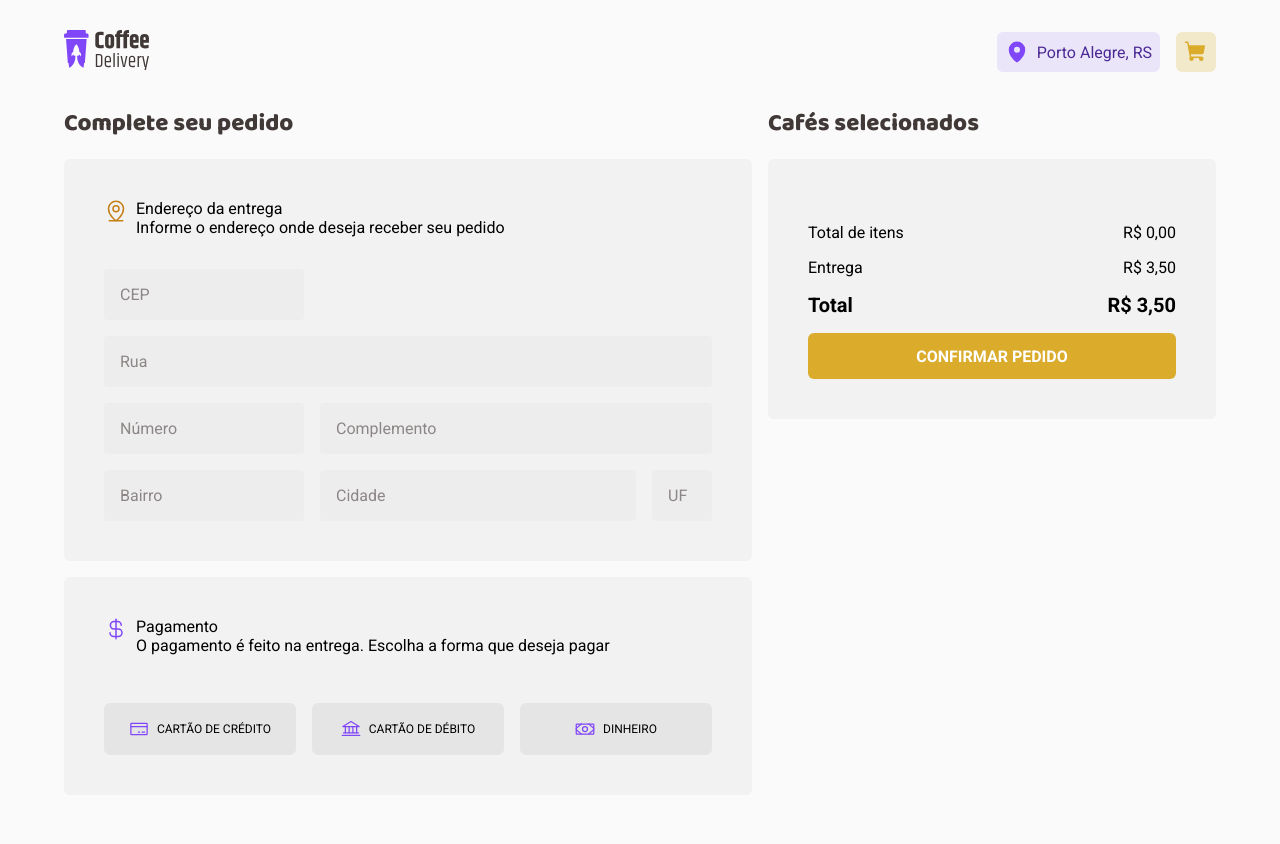
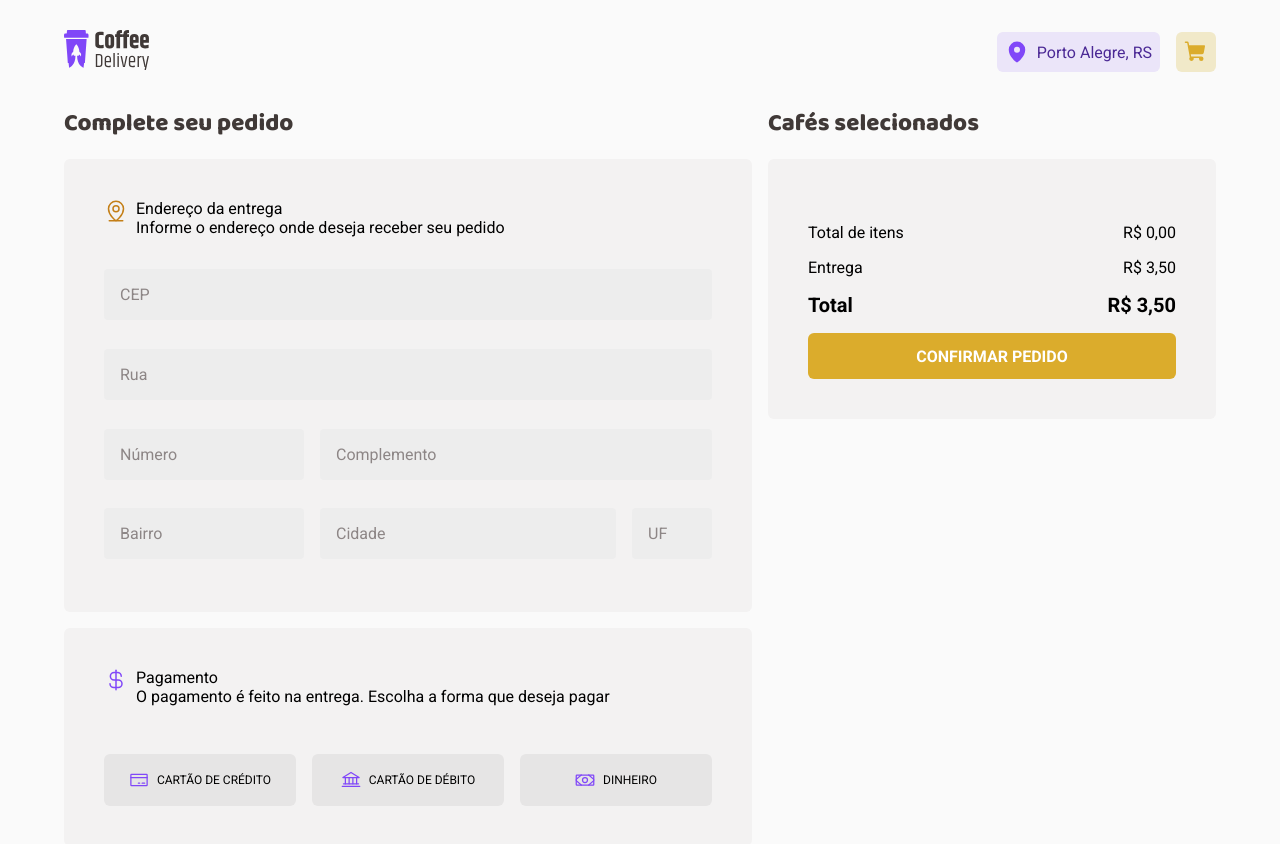
Before and after one commit to gabrieldiasss/coffeedelivery, a React (Vite) app: page /checkout in a window 1280 px wide. Before the commit the page ends 800 px from the top, so only its background shows below. Built offline with nearby package versions, Linux system fonts and the light colour scheme.

Commit message:
add form

```diff
--- a/package.json
+++ b/package.json
@@ -12,12 +12,16 @@
     "preview": "vite preview"
   },
   "dependencies": {
+    "@hookform/resolvers": "^3.0.0",
     "@types/styled-components": "^5.1.26",
+    "immer": "^9.0.21",
     "phosphor-react": "^1.4.1",
     "react": "^18.2.0",
     "react-dom": "^18.2.0",
+    "react-hook-form": "^7.43.8",
     "react-router-dom": "^6.9.0",
-    "styled-components": "^5.3.9"
+    "styled-components": "^5.3.9",
+    "zod": "^3.21.4"
   },
   "devDependencies": {
     "@types/react": "^18.0.27",
--- /dev/null
+++ b/src/pages/Checkout/components/AdressForm/index.tsx
@@ -0,0 +1,56 @@
+import { DeliveryAdressForm, InputWrapper } from "./styles";
+import { useFormContext } from 'react-hook-form'
+
+interface ErrorsType {
+    errors: {
+        [key: string]: {
+            message: string;
+        }
+    }
+}
+
+export function AdressForm() {
+
+    const { register, formState } = useFormContext()
+
+    const { errors } = formState as unknown as ErrorsType
+
+    return (
+        <DeliveryAdressForm>
+            <InputWrapper className="cep" >
+                <input placeholder="CEP" {...register("cep")} />
+                <p>{errors.cep?.message}</p>
+            </InputWrapper>
+
+            <InputWrapper className="street" >
+                <input placeholder="Rua" {...register("street")} />
+                <p>{errors.street?.message}</p>
+            </InputWrapper>
+
+            <InputWrapper className="number">
+                <input placeholder="Número" {...register("number")} />
+                <p>{errors.number?.message}</p>
+            </InputWrapper>
+
+            <InputWrapper className="complement" >
+                <input placeholder="Complemento" {...register("complement")} />
+                <p>{errors.complement?.message}</p>
+            </InputWrapper>
+
+            <InputWrapper className="neighborhood">
+                <input placeholder="Bairro" {...register("neighborhood")} />
+                <p>{errors.neighborhood?.message}</p>
+            </InputWrapper>
+
+            <InputWrapper className="city">
+                <input placeholder="Cidade" {...register("city")} />
+                <p>{errors.city?.message}</p>
+            </InputWrapper>
+
+            <InputWrapper className="uf">
+                <input placeholder="UF" {...register("uf")} />
+                <p>{errors.uf?.message}</p>
+            </InputWrapper>
+        </DeliveryAdressForm>
+    )
+}
--- /dev/null
+++ b/src/pages/Checkout/components/AdressForm/styles.ts
@@ -0,0 +1,55 @@
+import styled from "styled-components";
+
+export const InputWrapper = styled.div`
+  display: flex;
+  flex-direction: column;
+  gap: 0.3rem;
+  position: relative;
+
+  > p {
+    color: ${props => props.theme['base-error']};
+    margin-top: 0.5rem;
+  }
+`
+
+export const DeliveryAdressForm = styled.div`
+  margin-top: 2rem;
+  display: grid;
+  grid-gap: 1rem;
+
+  grid-template-columns: 200px 1fr 80px;
+
+  grid-template-areas:
+    'cep cep cep'
+    'street street street'
+    'number complement complement'
+    'neighborhood city uf';
+
+  .cep {
+    grid-area: cep;
+  }
+
+  .street {
+    grid-area: street;
+  }
+
+  .number {
+    grid-area: number;
+  }
+
+  .complement {
+    grid-area: complement;
+  }
+
+  .neighborhood {
+    grid-area: neighborhood;
+  }
+
+  .city {
+    grid-area: city;
+  }
+
+  .uf {
+    grid-area: uf;
+  }
+`
--- a/src/pages/Checkout/index.tsx
+++ b/src/pages/Checkout/index.tsx
@@ -1,11 +1,45 @@
 import { Bank, CreditCard, CurrencyDollar, MapPinLine, Money } from "phosphor-react";
 import { CoffeeShoppingCart } from "./components/CoffeeShoppingCart";
-import { CheckoutContainer, CompleteOrder, DeliveryAdress, DeliveryAdressInputs, FormOfPayment, FormOfPaymentMethods } from "./styles";
+import { CheckoutContainer, CompleteOrder, DeliveryAdress, FormOfPayment, FormOfPaymentMethods } from "./styles";
+import * as zod from 'zod'
+import { zodResolver } from '@hookform/resolvers/zod'
+import { useForm, FormProvider } from 'react-hook-form'
+import { AdressForm } from "./components/AdressForm";
+
+const confirmOrderValidationSchema = zod.object({
+    cep: zod.string().min(1, "Informe o CEP"),
+    street: zod.string().min(1, "Informe o Rua"),
+    number: zod.string().min(1, "Informe o Número"),
+    complement: zod.string(),
+    neighborhood: zod.string().min(1, "Informe o Bairro"),
+    city: zod.string().min(1, "Informe a Cidade"),
+    uf: zod.string().min(1, "Informe a UF"),
+   /*  paymentMethod: zod.nativeEnum(PaymentMethods, {
+      errorMap: () => {
+        return { message: "Informe o método de pagamento" };
+      },
+    }), */
+})
+
+export type OrderData = zod.infer<typeof confirmOrderValidationSchema>
+
+type ConfirmOrderFormData = OrderData
 
 export function Checkout() {
 
+    const confirmOrderForm = useForm<ConfirmOrderFormData>({
+        resolver: zodResolver(confirmOrderValidationSchema)
+    })
+
+    const { handleSubmit } = confirmOrderForm
+
+    function handleConfirmOrder(data: ConfirmOrderFormData) {
+        console.log(data)
+    }
+
     return (
-        <CheckoutContainer>
+        <FormProvider {...confirmOrderForm}>
+            <CheckoutContainer onSubmit={handleSubmit(handleConfirmOrder)}>
                 <CompleteOrder>
                     <h2>Complete seu pedido</h2>
 
@@ -19,15 +53,7 @@ export function Checkout() {
                             </div>
                         </header>
 
-                    <DeliveryAdressInputs>
-                        <input type="text" placeholder="CEP" />
-                        <input type="text" placeholder="Rua" className="street" />
-                        <input type="number" placeholder="Número" className="number" />
-                        <input type="text" placeholder="Complemento" className="complement" />
-                        <input type="text" placeholder="Bairro" className="neighborhood" />
-                        <input type="text" placeholder="Cidade" className="city" />
-                        <input type="text" placeholder="UF" className="uf" />
-                    </DeliveryAdressInputs>
+                       <AdressForm />
                     </DeliveryAdress>
 
                     <FormOfPayment>
@@ -58,5 +84,6 @@ export function Checkout() {
 
                 <CoffeeShoppingCart />
             </CheckoutContainer>
+        </FormProvider>
     )
 }
--- a/src/pages/Checkout/styles.ts
+++ b/src/pages/Checkout/styles.ts
@@ -31,48 +31,6 @@ export const DeliveryAdress = styled(CoffeeCard)`
     > div {
       margin-left: 8px;
     }
-  }
-`
-
-export const DeliveryAdressInputs = styled.div`
-  margin-top: 2rem;
-  display: grid;
-  grid-gap: 1rem;
-
-  grid-template-columns: 200px 1fr 60px;
-
-  grid-template-areas:
-    'cep cep cep'
-    'street street street'
-    'number complement complement'
-    'neighborhood city uf';
-
-  .cep {
-    grid-area: cep;
-  }
-
-  .street {
-    grid-area: street;
-  }
-
-  .number {
-    grid-area: number;
-  }
-
-  .complement {
-    grid-area: complement;
-  }
-
-  .neighborhood {
-    grid-area: neighborhood;
-  }
-
-  .city {
-    grid-area: city;
-  }
-
-  .uf {
-    grid-area: uf;
   }
 `
 
--- a/src/styles/theme/default.ts
+++ b/src/styles/theme/default.ts
@@ -17,4 +17,6 @@ export const defaultTheme = {
   'purple-900': '#4B2995',
   'purple-500': '#8047F8',
   'purple-200': '#EBE5F9',
+
+  "base-error": "#f84747",
 } as const
```
Also changed, not shown: 2 other files (tests, documents, lock files or other folders). Lines whose indentation alone changed are shown as unchanged.
